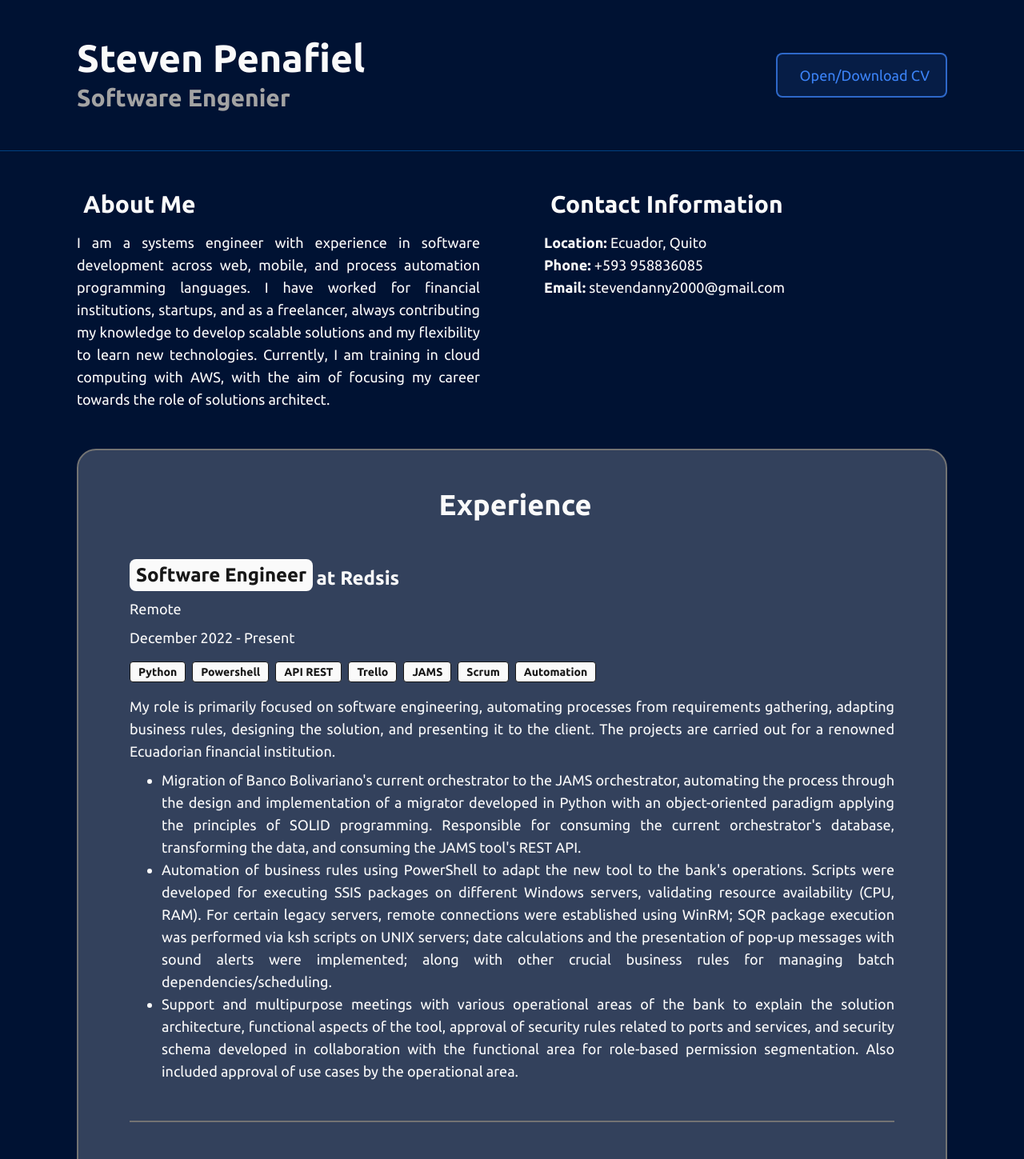
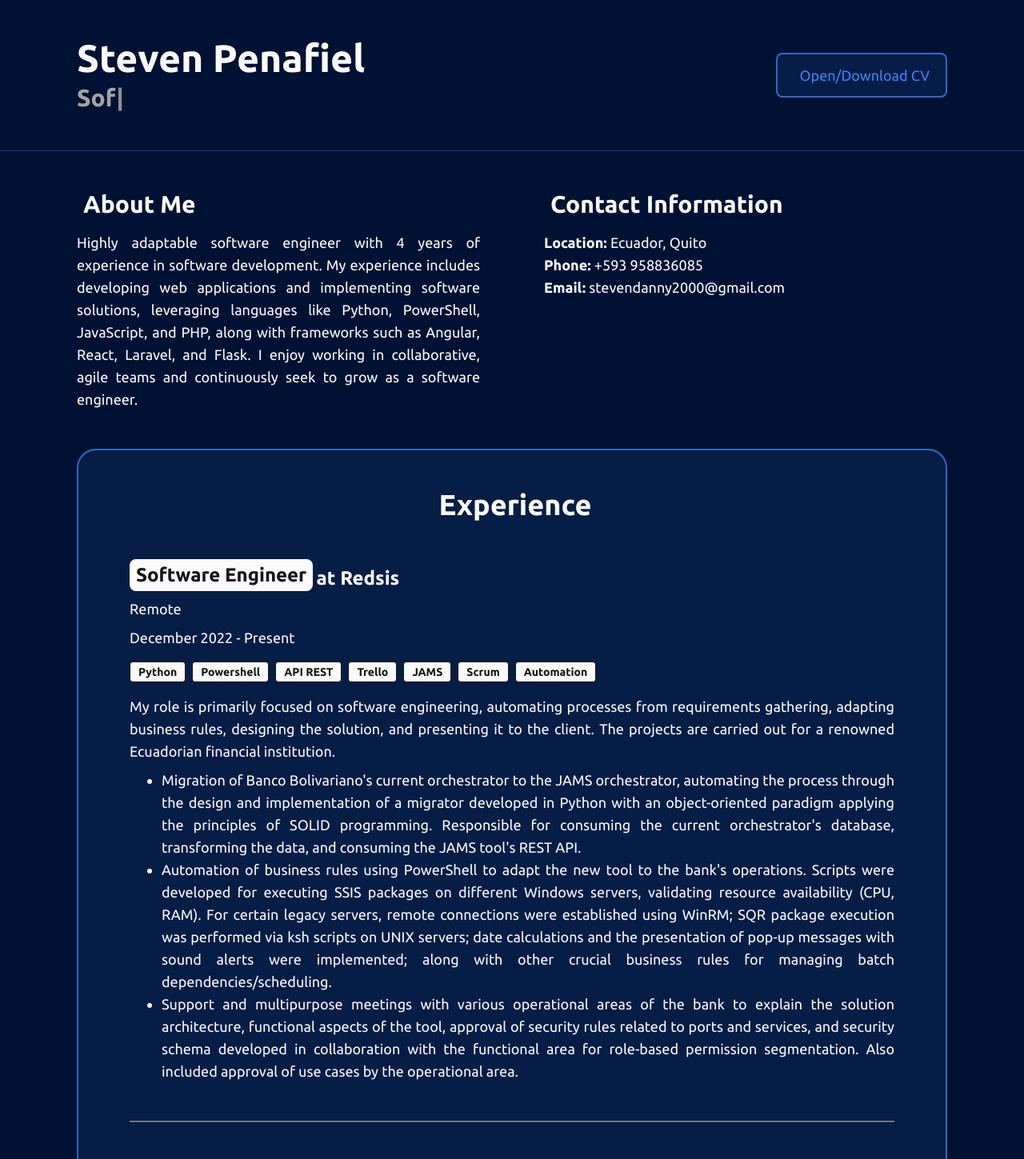
Before and after one commit to stvdn/stvdn.github.io, a Next.js app: page / in a window 1280 px wide. Shown: the top 1449 px of the page at 80% size. Built offline with nearby package versions, Linux system fonts and the light colour scheme.

Commit message:
Improve UIX

```diff
--- a/app/About.tsx
+++ b/app/About.tsx
@@ -23,10 +23,7 @@ const HeadingIcon: React.FC<HeadingIconProps> = ({ heading, icon }) => {
 };
 
 export const About: React.FC = () => {
-  const introMsg: string = `I am a systems engineer with experience in software development across web, mobile, and process automation programming languages.
-  I have worked for financial institutions, startups, and as a freelancer, always contributing my knowledge to develop scalable solutions and my flexibility
-  to learn new technologies. Currently, I am training in cloud computing with AWS, with the aim of focusing my career towards the role of solutions architect.`;
-
+  const introMsg: string = "Highly adaptable software engineer with 4 years of experience in software development. My experience includes developing web applications and implementing software solutions, leveraging languages like Python, PowerShell, JavaScript, and PHP, along with frameworks such as Angular, React, Laravel, and Flask. I enjoy working in collaborative, agile teams and continuously seek to grow as a software engineer.";
   const contactInfo: ContactInfoItem[] = contactData;
 
   return (
--- a/app/Archivement.tsx
+++ b/app/Archivement.tsx
@@ -44,7 +44,7 @@ export const Archivement: React.FC = () => {
   const archivementsList: ArchivementItem[] = archivements;
 
   return (
-    <div className="section bg-neutral-800 rounded-3xl">
+    <div className="section bg-blue-500/10 border-2 border-blue-500/75 rounded-3xl">
       <h1 className="flex items-center justify-center gap-2 text-4xl font-bold mt-12">
         <span className="icon-[line-md--star-alt-filled]"></span> Archivements
       </h1>
--- a/app/Experience.tsx
+++ b/app/Experience.tsx
@@ -53,7 +53,7 @@ export const Experience: React.FC = () => {
   const experienceList: ExperencieItem[] = experiences;
 
   return (
-    <div className="bg-[#33415c] border-2 border-neutral-500 rounded-3xl flex flex-col items-center sm:mx-24 sm:px-16">
+    <div className="bg-blue-500/10 border-2 border-blue-500/75 rounded-3xl flex flex-col items-center sm:mx-24 sm:px-16">
       <h1 className="flex items-center justify-center gap-2 text-4xl font-bold mt-12">
         <span className="icon-[line-md--briefcase-filled]"></span>
         Experience
--- a/app/Footer.tsx
+++ b/app/Footer.tsx
@@ -11,7 +11,7 @@ export const Footer: React.FC = () => {
   const mediaInfo: MediaItem[] = medias;
 
   return (
-    <div className="bg-neutral-800 w-full py-10 px-5 rounded-md">
+    <div className="bg-blue-500/10 border-t-2 border-blue-500/75 w-full py-10 px-5 rounded-md">
       <div className="flex gap-5 items-center justify-center">
         {medias.map((media, index) => (
           <MediaButton key={index} icon={media.icon} link={media.link} />
--- a/app/Header.tsx
+++ b/app/Header.tsx
@@ -1,4 +1,6 @@
+'use client'
 import React from "react";
+import Typewriter from 'typewriter-effect';
 
 export const Header: React.FC = () => {
   return (
@@ -6,8 +8,15 @@ export const Header: React.FC = () => {
         <div className="flex-1 space-y-2">
           <h1 className="font-bold text-4xl md:text-5xl">Steven Penafiel</h1>
           <h2 className="min-w-44	font-bold text-neutral-400 text-2xl md:text-3xl text-balance">
-            Software Engenier
+            <Typewriter
+              options={{
+                strings: ["Software Engineer"],
+                autoStart: true,
+                loop: true,
+              }}
+            />
           </h2>
+
         </div>
         <a
           href="/docs/CVEn.pdf"
--- a/package.json
+++ b/package.json
@@ -12,7 +12,8 @@
     "framer-motion": "^11.3.30",
     "next": "14.2.5",
     "react": "^18",
-    "react-dom": "^18"
+    "react-dom": "^18",
+    "typewriter-effect": "^2.22.0"
   },
   "devDependencies": {
     "@iconify-json/line-md": "^1.2.1",
```
Also changed, not shown: 2 other files (tests, documents, lock files or other folders).
